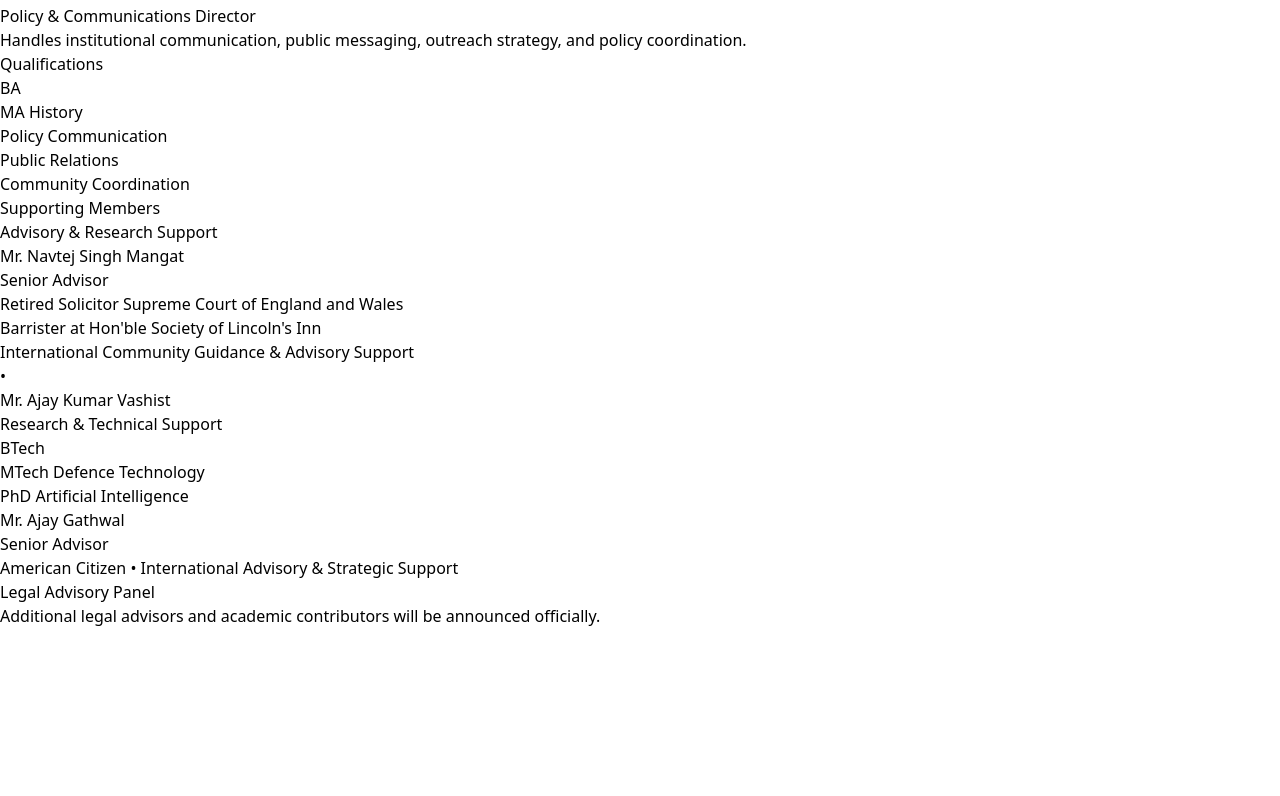
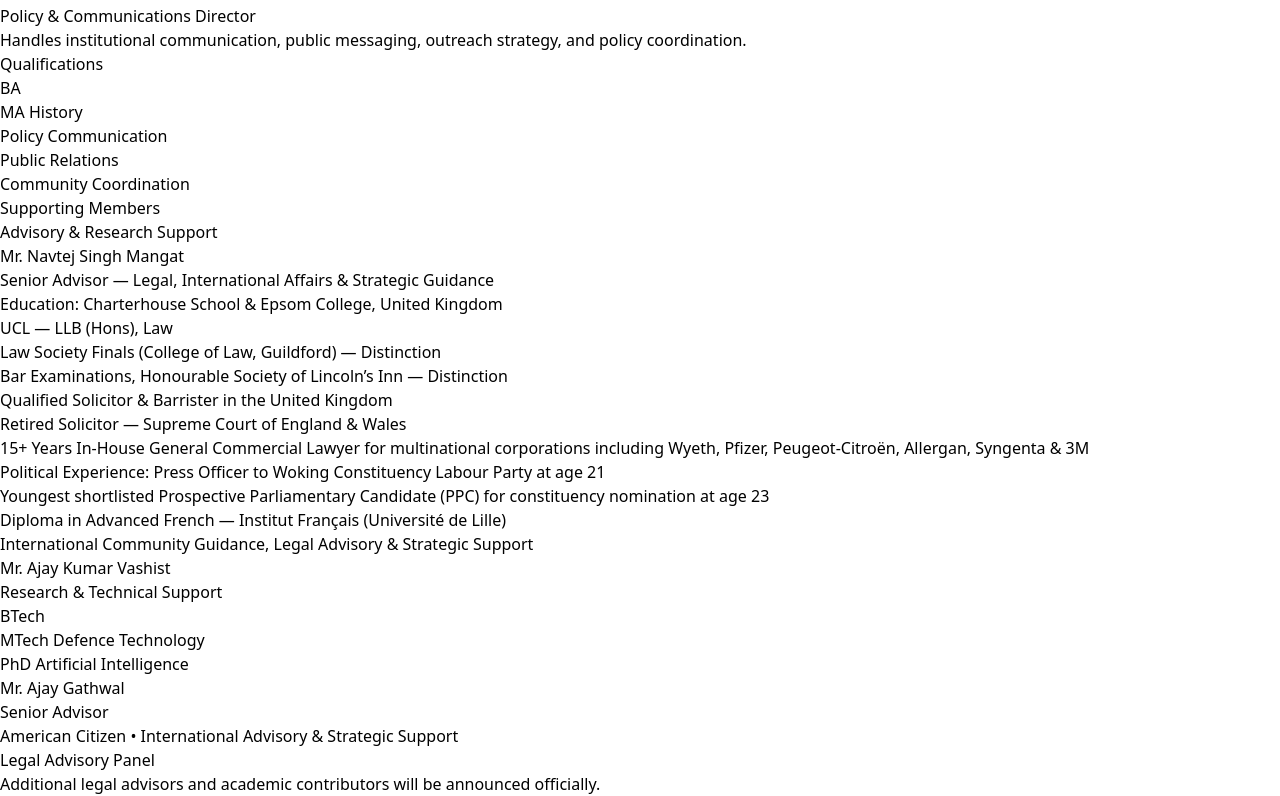
Before and after one commit to bla-bla-bluu/academiakhap, a React (Vite) app: page /about in a window 1280 px wide. Shown: the part 1128-1924 px from the top of the page. Before the commit the page ends 1756 px from the top, so only its background shows below. Built offline with nearby package versions, Linux system fonts and the light colour scheme.

Commit message:
Your commit message

```diff
--- a/src/App.tsx
+++ b/src/App.tsx
@@ -49,7 +49,7 @@ function HomePage() {
       {/* Left Side */}
 <div className="flex items-center gap-3">
   <img
-    src="/public/logo_clean.png"
+    src="/logo_clean.png"
     alt="Academia Khap Logo"
     className="w-12 h- object-contain"
   />
--- a/src/about.tsx
+++ b/src/about.tsx
@@ -11,7 +11,7 @@ export default function AboutPage() {
 
 <div className="flex items-center gap-3">
   <img
-    src="/public/logo_clean.png"
+    src="/logo_clean.png"
     alt="Academia Khap Logo"
     className="w-12 h-12 object-contain"
   />
@@ -224,21 +224,66 @@ export default function AboutPage() {
           <div className="grid lg:grid-cols-3 gap-8">
             <div className="bg-[#faf6ef] border border-[#b38b59]/30 rounded-[2rem] p-8 shadow-sm">
 
+{/* Navtej Mangat */}
+<div className="bg-[#faf6ef] border border-[#b38b59]/30 rounded-[2rem] p-8 shadow-sm">
+
   <h3 className="text-3xl font-bold mb-3">
     Mr. Navtej Singh Mangat
   </h3>
 
   <p className="text-lg font-semibold text-[#5b3419] mb-6">
-                Senior Advisor
+    Senior Advisor — Legal, International Affairs & Strategic Guidance
   </p>
+
   <ul className="space-y-2 list-disc pl-5 text-[17px] leading-8 text-[#4a3728]">
-                <li>Retired Solicitor Supreme Court of England and Wales</li>
-                <li>Barrister at Hon'ble Society of Lincoln's Inn</li>
-                <li>International Community Guidance & Advisory Support</li>
+
+    <li>
+      Education: Charterhouse School & Epsom College, United Kingdom
+    </li>
+
+    <li>
+      UCL — LLB (Hons), Law
+    </li>
+
+    <li>
+      Law Society Finals (College of Law, Guildford) — Distinction
+    </li>
+
+    <li>
+      Bar Examinations, Honourable Society of Lincoln’s Inn — Distinction
+    </li>
+
+    <li>
+      Qualified Solicitor & Barrister in the United Kingdom
+    </li>
+
+    <li>
+      Retired Solicitor — Supreme Court of England & Wales
+    </li>
+
+    <li>
+      15+ Years In-House General Commercial Lawyer for multinational corporations including Wyeth, Pfizer, Peugeot-Citroën, Allergan, Syngenta & 3M
+    </li>
+
+    <li>
+      Political Experience: Press Officer to Woking Constituency Labour Party at age 21
+    </li>
+
+    <li>
+      Youngest shortlisted Prospective Parliamentary Candidate (PPC) for constituency nomination at age 23
+    </li>
+
+    <li>
+      Diploma in Advanced French — Institut Français (Université de Lille)
+    </li>
+
+    <li>
+      International Community Guidance, Legal Advisory & Strategic Support
+    </li>
+
   </ul>
-              <p className="text-[17px] leading-8 text-[#4a3728]">
-                 •
-              </p>
+
+</div>
 
             </div>
             {/* Ajay Kumar */}
```
Lines whose indentation alone changed are shown as unchanged.
